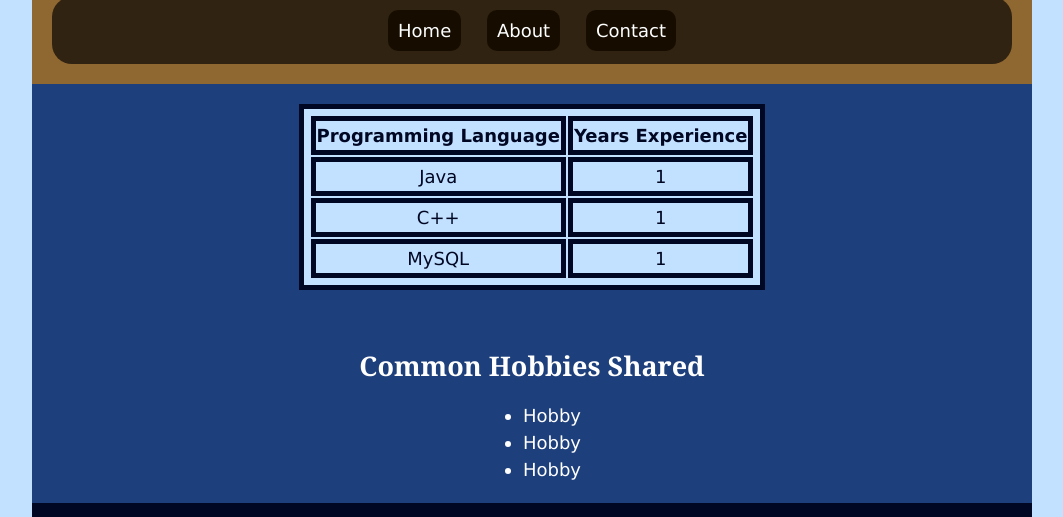
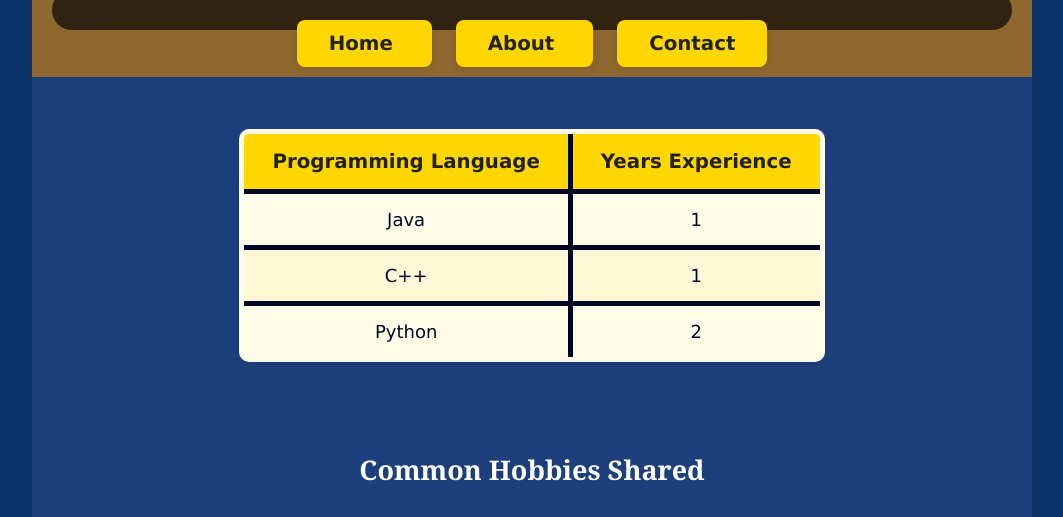
Before and after one commit to Mikey-Huntzinger/CST336_LAB1_GROUP_17, a plain HTML site: page about.html in a window 1280 px wide. Shown: the part 125-642 px from the top of the page, without its empty margins (108-1171 px from the left). Drawn offline with Linux system fonts and the light colour scheme.

Commit message:
Just needs final touches

```diff
--- a/about.html
+++ b/about.html
@@ -7,53 +7,65 @@
     <link href="styles.css" rel="stylesheet">
 </head>
 
-<body>
+<body style="background-color: #0a3266;">
     <div id="container">
         <header>
-            <h1>About</h1>
+            <h1 style="text-align: center; background: black; color: white; margin: 0; padding: 20px 0;">About</h1>
 
-            <nav>
-                <a href="index.html">Home</a>
-                <a href="about.html">About</a>
-                <a href="contact.html">Contact</a>
+                        <nav style="display: flex; justify-content: center; margin-top: 20px;"></nav>
+                <a href="index.html" style="background: gold; color: #222; text-decoration: none; padding: 12px 32px; margin: 0 12px; border-radius: 8px; font-weight: bold; font-size: 1.1em; box-shadow: 0 2px 8px rgba(0,0,0,0.08); transition: background 0.2s, color 0.2s;">
+                    Home
+                </a>
+                <a href="about.html" style="background: gold; color: #222; text-decoration: none; padding: 12px 32px; margin: 0 12px; border-radius: 8px; font-weight: bold; font-size: 1.1em; box-shadow: 0 2px 8px rgba(0,0,0,0.08); transition: background 0.2s, color 0.2s;">
+                    About
+                </a>
+                <a href="contact.html" style="background: gold; color: #222; text-decoration: none; padding: 12px 32px; margin: 0 12px; border-radius: 8px; font-weight: bold; font-size: 1.1em; box-shadow: 0 2px 8px rgba(0,0,0,0.08); transition: background 0.2s, color 0.2s;">
+                    Contact
+                </a>
             </nav>
         </header>
 
         <main>
             <div id="experience">
-                <table>
-                    <tr>
-                        <th>Programming Language</th>
-                        <th>Years Experience</th>
-                    </tr>
-                    <tr>
-                        <td>Java</td>
-                        <td>1</td>
-                    </tr>
-                    <tr>
-                        <td>C++</td>
-                        <td>1</td>
-                    </tr>
-                    <tr>
-                        <td>MySQL</td>
-                        <td>1</td>
-                    </tr>
-                </table>
+                <div style="display: flex; justify-content: center; margin: 32px 0;">
+                    <table style="border-collapse: collapse; min-width: 350px; background: #fffbe7; box-shadow: 0 2px 12px rgba(0,0,0,0.07); border-radius: 10px; overflow: hidden;">
+                        <thead>
+                            <tr style="background: gold;">
+                                <th style="padding: 14px 28px; font-size: 1.1em; border-bottom: 2px solid #e0c200; color: #222; text-align: left;">Programming Language</th>
+                                <th style="padding: 14px 28px; font-size: 1.1em; border-bottom: 2px solid #e0c200; color: #222; text-align: left;">Years Experience</th>
+                            </tr>
+                        </thead>
+                        <tbody>
+                            <tr>
+                                <td style="padding: 12px 28px; border-bottom: 1px solid #f3e7b3;">Java</td>
+                                <td style="padding: 12px 28px; border-bottom: 1px solid #f3e7b3;">1</td>
+                            </tr>
+                            <tr style="background: #fff8d6;">
+                                <td style="padding: 12px 28px; border-bottom: 1px solid #f3e7b3;">C++</td>
+                                <td style="padding: 12px 28px; border-bottom: 1px solid #f3e7b3;">1</td>
+                            </tr>
+                            <tr>
+                                <td style="padding: 12px 28px;">Python</td>
+                                <td style="padding: 12px 28px;">2</td>
+                            </tr>
+                        </tbody>
+                    </table>
+                </div>
             </div>
 
             <div id="hobbies">
-                <h2>Common Hobbies Shared</h2>
-                <ul>
-                    <li>Hobby</li>
-                    <li>Hobby</li>
-                    <li>Hobby</li>
+                <h2 style="color: white;">Common Hobbies Shared</h2>
+                <ul style="color: white;"></ul>
+                    <li style="color: #dcf408;">Watching Movies: We enjoy Watching Movies, especially Action Movies!</li>
+                    <li style="color: #dcf408;">Video Games: We enjoy playing Video Games ALOT! Especially Story mode games!</li>
+                    <li style="color: #dcf408;">Sports: We actively follow and play various Sports. We follow and play soccer the most!</li>
                 </ul>
             </div>
         </main>
 
         <footer>
             <img src="images/logoCSUMB.png" alt="picture of school logo">
-            <p> CST336 - Group 17 &copy; 2025</p>
+            <p> Equipo Diecisiete &copy; 2025</p>
         </footer>
     </div>
 </body>
```
Also changed, not shown: contact.html (+1 -1 lines), index.html (+24 -16 lines).
